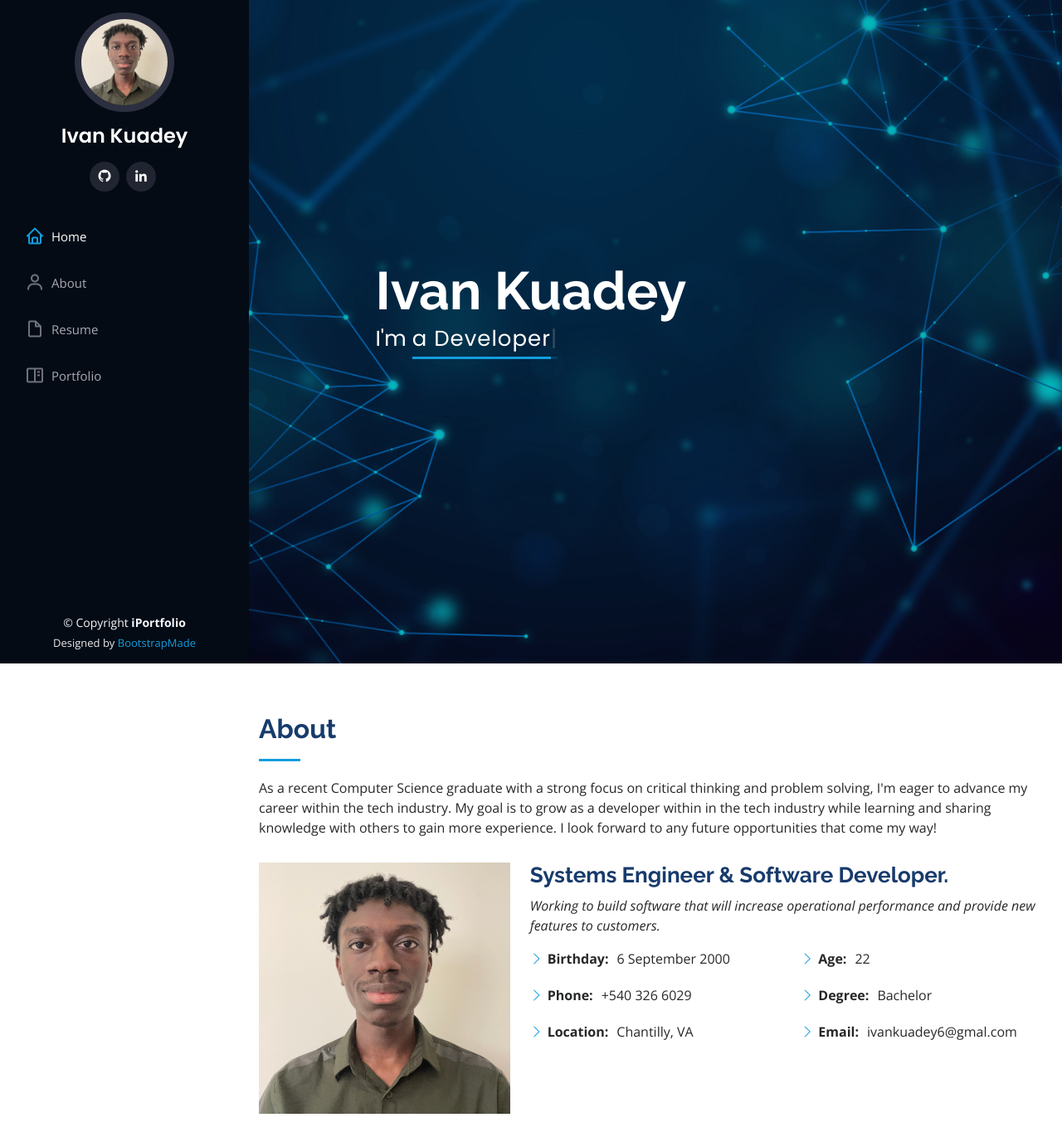
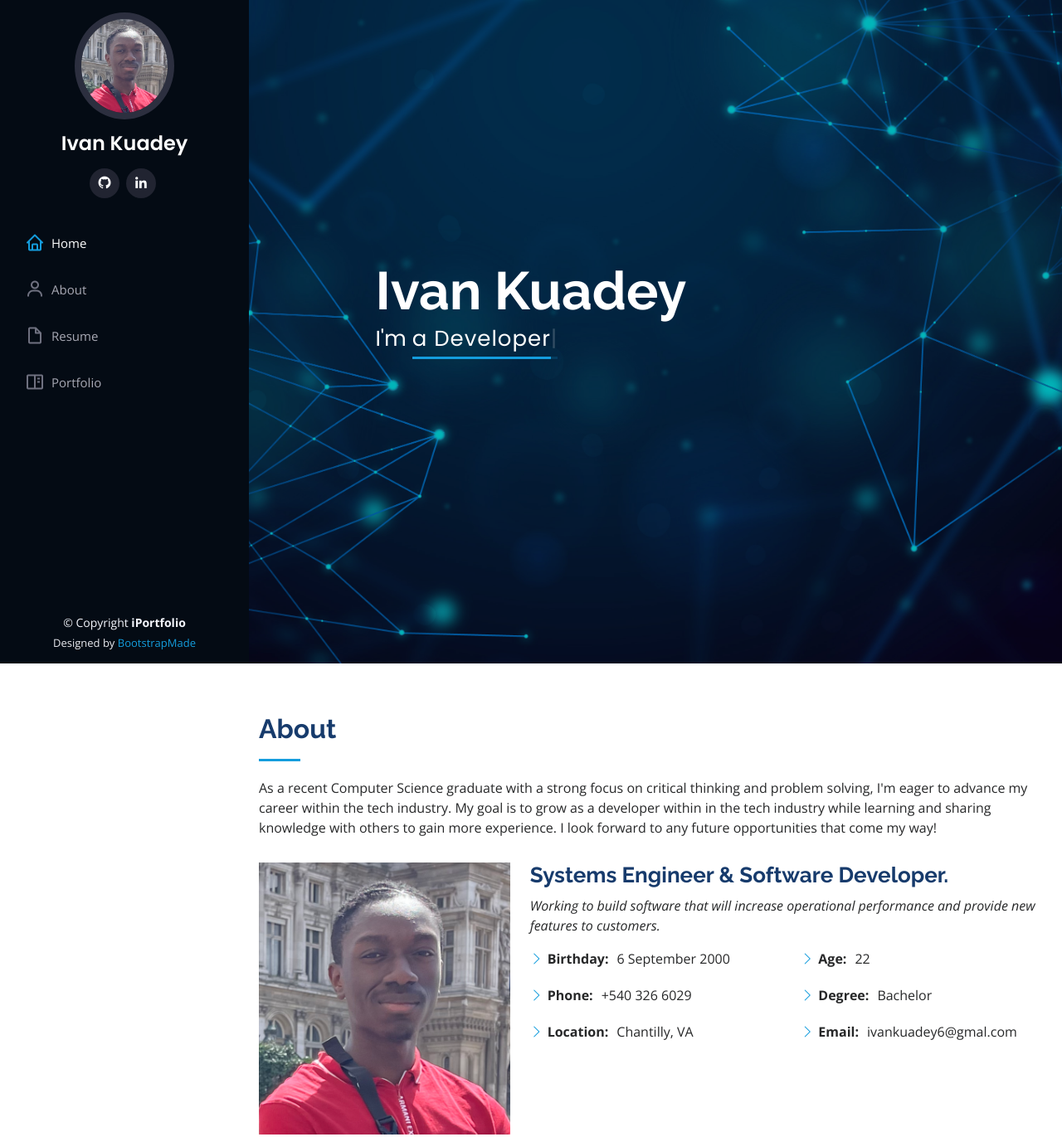
Before and after one commit to Ivan20152/ivan20152.github.io, a plain HTML site: page index.html in a window 1280 px wide. Shown: the top 1371 px of the page at 83% size. Drawn offline with nearby package versions, Linux system fonts and the light colour scheme.

Commit message:
Updated Profile Picture

```diff
--- a/index.html
+++ b/index.html
@@ -46,7 +46,7 @@
     <div class="d-flex flex-column">
 
       <div class="profile">
-        <img src="assets/img/profile-img.jpg" alt="" class="img-fluid rounded-circle">
+        <img src="assets/img/my profile pic.jpg" alt="" class="img-fluid rounded-circle">
         <h1 class="text-light" style="text-align:center"><a href="index.html">Ivan Kuadey</a></h1>
         <div class="social-links mt-3 text-center">
           <a href="https://github.com/ivankuadey" class="github"><i class="bx bxl-github"></i></a>
@@ -89,7 +89,7 @@
 
         <div class="row">
           <div class="col-lg-4" data-aos="fade-right">
-            <img src="assets/img/profile-img.jpg" class="img-fluid" alt="">
+            <img src="assets/img/my profile pic.jpg" class="img-fluid" alt="">
           </div>
           <div class="col-lg-8 pt-4 pt-lg-0 content" data-aos="fade-left">
             <h3>Systems Engineer &amp; Software Developer.</h3>
```
Also changed, not shown: inner-page.html (+1 -1 lines), portfolio-details.html (+1 -1 lines), assets/img/my profile pic.jpg (added), assets/img/profile-img.jpg (deleted).
